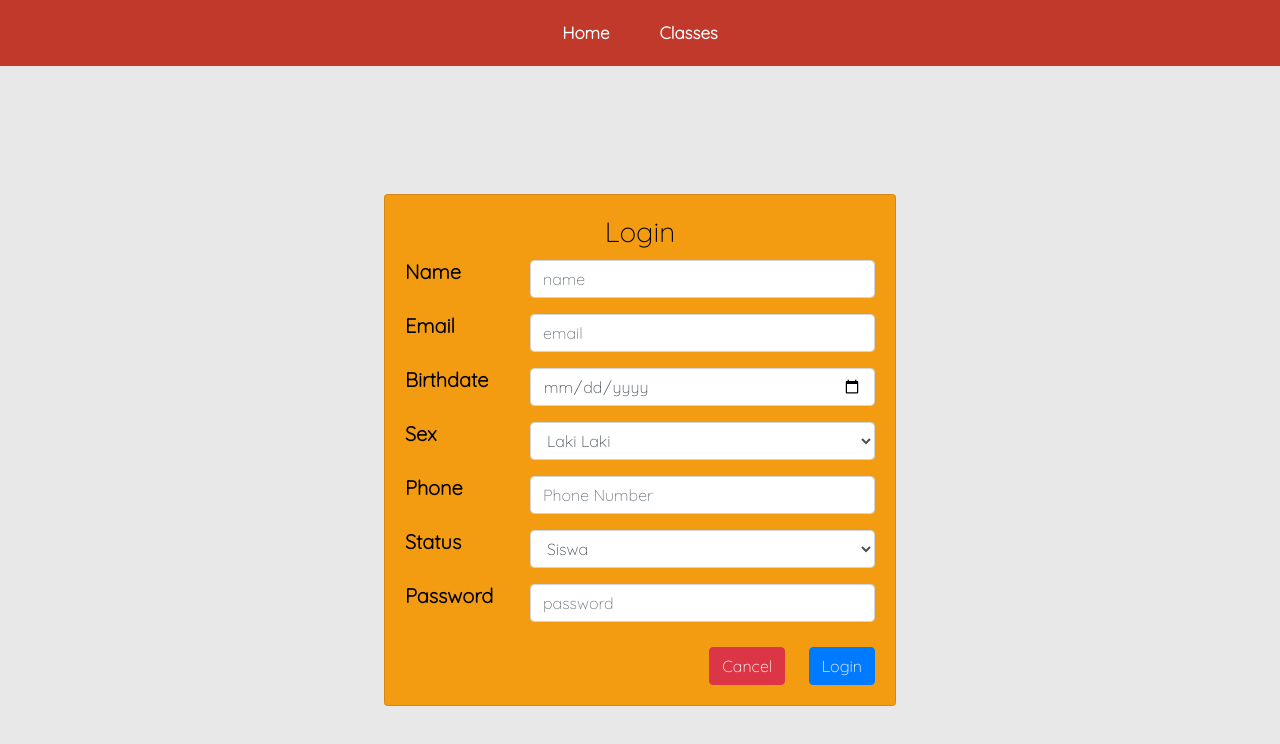
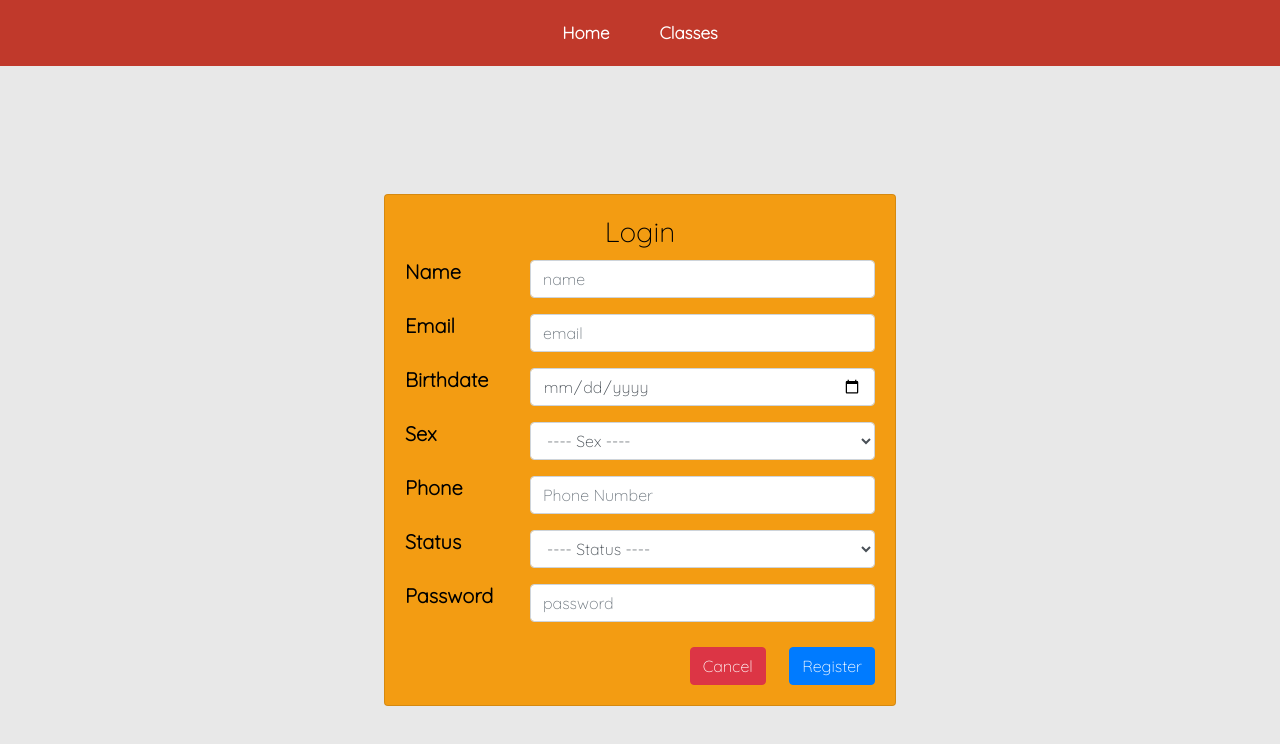
Before and after one commit to muchtaromyahya/aplikasi-SiOce, a React (Create React App) app: page /register in a window 1280 px wide. Shown: the top 744 px of the page. Built offline with nearby package versions, Linux system fonts and the light colour scheme.

Commit message:
register success

```diff
--- a/src/components/header/index.js
+++ b/src/components/header/index.js
@@ -7,7 +7,7 @@ import './style.css';
 const Header = () => {
   const listMenu = ['Home', 'Classes'];
   const logout = () => {
-    deleteCookie('tokenn');
+    deleteCookie('token');
     window.location.replace('/login');
   };
 
--- a/src/components/register/index.js
+++ b/src/components/register/index.js
@@ -34,8 +34,12 @@ const RegisterModal = () => {
   const onSubmit = () => {
     setLoginLoading(true);
     authService
-      .login(name, email, birthdate, sex, phone, status, password)
-      // .then((res) => {
+      .register(name, email, birthdate, sex, phone, status, password)
+      // .res((res) => {
+      //   const data = res;
+      //   // alert(data)
+      // })
+      // // .then((res) => {
       // console.log(JSON.stringify(res.token));
       // console.log(JSON.parse(res.token));
       // const cookieToken = res.token;
@@ -51,6 +55,7 @@ const RegisterModal = () => {
         setLoginLoading(false);
         // history.push('/product');
         window.location.replace('/login');
+        document.title = 'Register  Aplikasi-SiOce';
       });
   };
 
@@ -123,11 +128,13 @@ const RegisterModal = () => {
                   <Input
                     type="select"
                     name="sex"
+                    id="sex"
                     onChange={(e) => {
                       setSex(e.target.value);
                     }}
                   >
-                    <option value="laki laki">Laki Laki</option>
+                    <option value="-">---- Sex ----</option>
+                    <option value="laki-laki">Laki Laki</option>
                     <option value="perempuan">Perempuan</option>
                   </Input>
                 </div>
@@ -165,6 +172,7 @@ const RegisterModal = () => {
                       setStatus(e.target.value);
                     }}
                   >
+                    <option value="-">---- Status ----</option>
                     <option value="siswa">Siswa</option>
                     <option value="guru">Guru</option>
                   </Input>
@@ -177,7 +185,7 @@ const RegisterModal = () => {
               </div>
               <div className="col-md-9">
                 <Input
-                  type="text"
+                  type="password"
                   name="password"
                   id="password"
                   placeholder="password"
@@ -204,7 +212,7 @@ const RegisterModal = () => {
                 }}
                 disabled={isLoginLoading}
               >
-                Login
+                Register
               </Button>
             </div>
           </Form>
```
Also changed, not shown: 1 other file (tests, documents, lock files or other folders).
